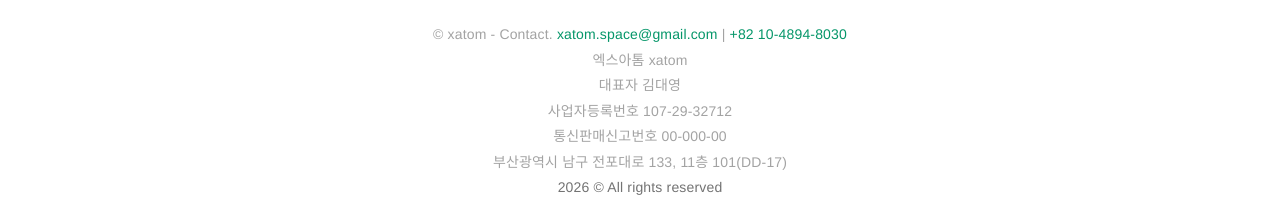
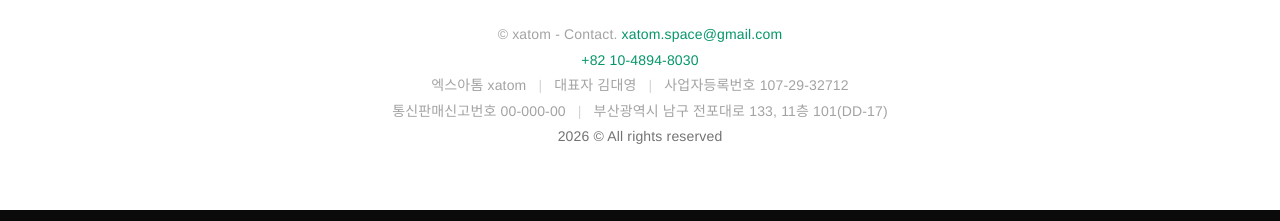
Before and after one commit to xatom-space/xatom, a Next.js app: page /products/verume in a window 1280 px wide. Shown: the part 7329-7550 px from the top of the page. Built offline with nearby package versions, Linux system fonts and the light colour scheme.

Commit message:
Format footer business details

```diff
--- a/app/products/verume/page.tsx
+++ b/app/products/verume/page.tsx
@@ -394,14 +394,27 @@ export default function VerumeProductPage() {
             © xatom - Contact.{' '}
             <a className="text-emerald-600" href={`mailto:${CONTACT_TO}`}>
               {CONTACT_TO}
-            </a>{' '}
-            | <span className="text-emerald-600">+82 10-4894-8030</span>
+            </a>
           </p>
-          <p>엑스아톰 xatom</p>
-          <p>대표자 김대영</p>
-          <p>사업자등록번호 107-29-32712</p>
-          <p>통신판매신고번호 00-000-00</p>
-          <p>부산광역시 남구 전포대로 133, 11층 101(DD-17)</p>
+
+          <p>
+            <span className="text-emerald-600">+82 10-4894-8030</span>
+          </p>
+
+          <p>
+            엑스아톰 xatom
+            <span className="mx-3 text-neutral-300">|</span>
+            대표자 김대영
+            <span className="mx-3 text-neutral-300">|</span>
+            사업자등록번호 107-29-32712
+          </p>
+
+          <p>
+            통신판매신고번호 00-000-00
+            <span className="mx-3 text-neutral-300">|</span>
+            부산광역시 남구 전포대로 133, 11층 101(DD-17)
+          </p>
+
           <p className="text-neutral-500">2026 © All rights reserved</p>
         </div>
       </footer>
```
